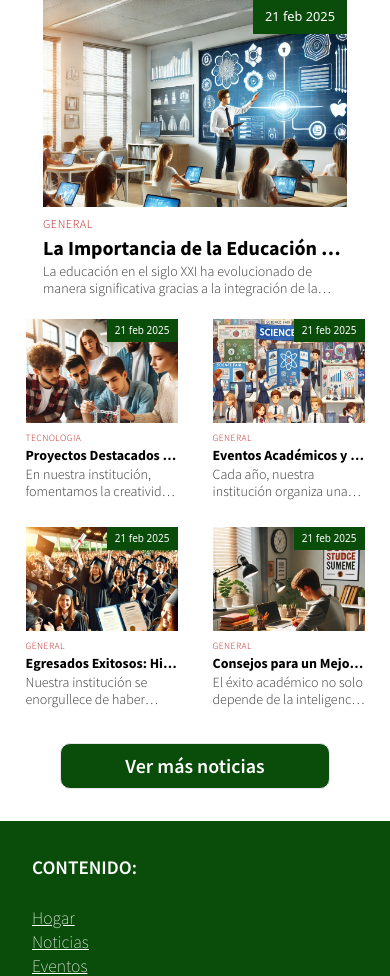
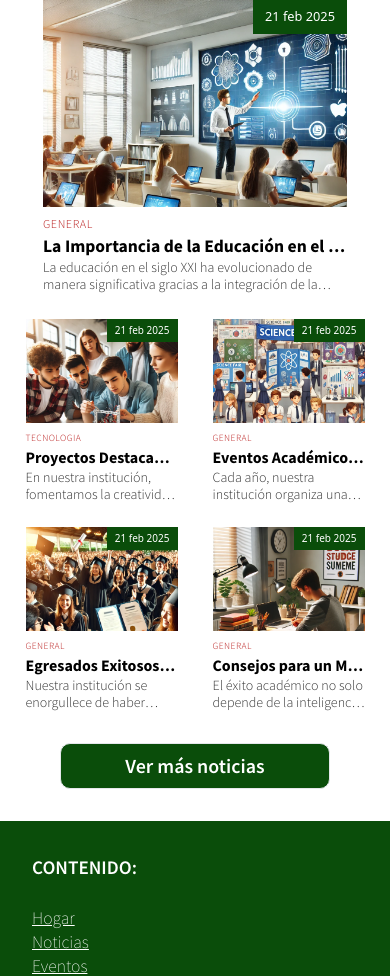
Before and after one commit to caicedoficial/web-ineterpo, a Django app: template templates/pages/noticias/noticias.html in a window 390 px wide. Shown: the part 273-1249 px from the top of the page. Run offline with Django 5.2, Linux system fonts and the light colour scheme; data comes from the database, SQL or seed files in the repository; tables that the repository leaves empty hold one stand-in row (values such as "Sample post"); the template is opened without the code that fills it: values that come from a table or form of the project are taken from there, most other values are stand-ins (such as "Sample title", 1, 10 or a date in 2020); parts of the project's set-up code (start-up, migrations or seed data) failed here and were passed over.

Commit message:
Ajustar tamaños de fuente en las secciones de noticias para mejorar la legibilidad y presentación.

```diff
--- a/static/src/output.css
+++ b/static/src/output.css
@@ -2373,6 +2373,10 @@ video {
     font-size: 1rem;
     line-height: 1.5rem;
   }
+
+  .md\:text-\[20px\] {
+    font-size: 20px;
+  }
 }
 
 @media (min-width: 1024px) {
--- a/templates/pages/noticias/components/OtrasNoticiasSection.html
+++ b/templates/pages/noticias/components/OtrasNoticiasSection.html
@@ -10,6 +10,6 @@
 <small class="absolute top-0 right-0 px-2 py-1 lowercase bg-primary text-white text-[10px] md:text-[12px]"> {{ noticia.formatted_fecha }} </small>
 <div class="grid py-2">
     <p class="text-[9.5px] font-sourceLight tracking-wider uppercase text-red-700 lg:text-[12px]"> {{ noticia.tipo }} </p>
-    <h1 class="text-black font-sourceBold truncate text-[0.875rem] lg:text-[19px]">{{ noticia.titulo }}</h1>
+    <h1 class="text-black font-sourceBold truncate text-[1rem] lg:text-[19px]">{{ noticia.titulo }}</h1>
     <div class="prose line-clamp-2 max-w-none leading-[1.2] text-[0.875rem] md:text-base font-sourceLight text-black/80">{{ noticia.descripcion|safe }}</div>
 </div>
--- a/templates/pages/noticias/components/PrimerNoticiasSection.html
+++ b/templates/pages/noticias/components/PrimerNoticiasSection.html
@@ -11,6 +11,6 @@
 <small class="absolute bg-primary px-3 py-2 text-white top-0 right-0 lowercase">{{ noticia.formatted_fecha }}</small>
 <div class="grid py-2">
     <p class="text-[12px] text-red-700 font-sourceLight tracking-wider uppercase">{{ noticia.tipo }}</p>
-    <h1 class="text-[20px] truncate font-sourceBold text-black">{{ noticia.titulo }}</h1>
+    <h1 class="text-[1.1rem] md:text-[20px] truncate font-sourceBold text-black">{{ noticia.titulo }}</h1>
     <div class="prose line-clamp-2 max-w-none leading-[1.2] text-[0.875rem] md:text-base font-sourceLight text-black/80">{{ noticia.descripcion|safe }}</div>
 </div>
```
